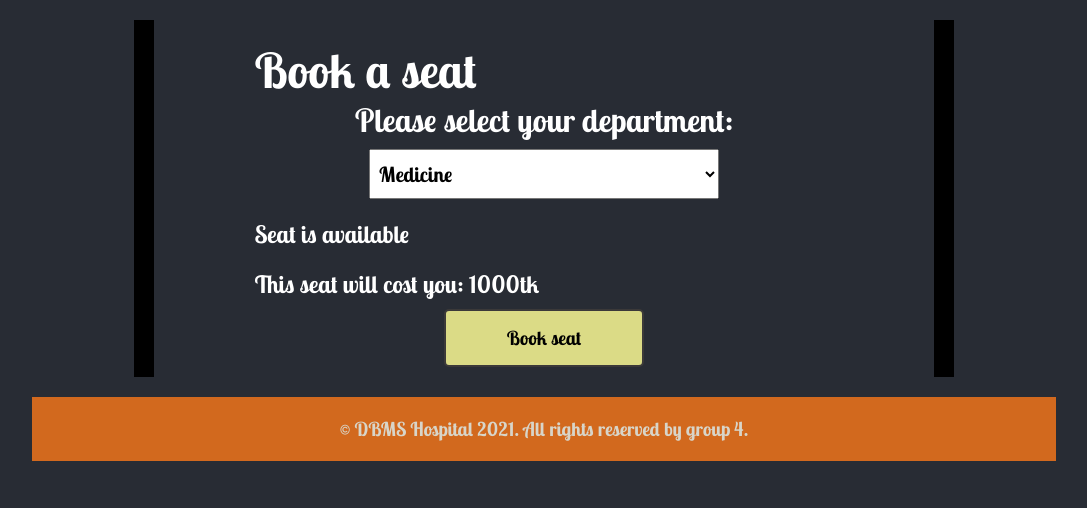
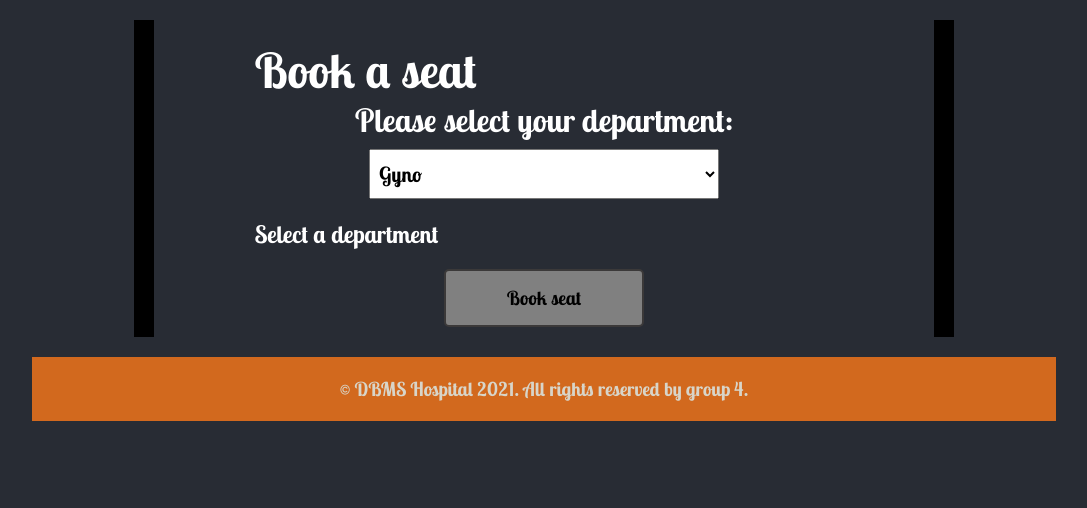
Before and after one commit to muzahidul190/hospital_management_project, a PHP site: page /patient_dashbord.php in a window 1280 px wide, after a click on "Book a seat". Shown: the part 292-800 px from the top of the page, without its empty margins (96-1183 px from the left). Run offline with PHP 8.4, Linux system fonts and the light colour scheme; data comes from the database, SQL or seed files in the repository.

Commit message:
seat_booking except button

```diff
--- a/action.php
+++ b/action.php
@@ -82,8 +82,11 @@
             }
         }
 
-        public function update_table_values($table,$this_field, $with_this_value, $that_field, $this_value){
+        public function update_table_values($table,$this_field, $with_this_value, $that_field, $this_value,$limit=""){
             $sql = "UPDATE ".$table." SET `".$this_field."`= ".$with_this_value." WHERE `".$that_field."` =".$this_value;
+            if(!empty($limit)){
+                $sql .= "LIMIT ".$limit;
+            }
             return mysqli_query($this->conn, $sql);
         }
 
@@ -307,3 +310,16 @@
         echo "Marked this appointment as done.";
         exit();
     }
+
+
+    if(isset($_POST["seat_booking"])){
+        $id = $_POST["id"];
+        $data = $obj->return_sql_result("departments","dep_id",$id,"","",1);
+        $value = mysqli_fetch_assoc($data);
+        $seat_cost = $value["seat_cost"];
+        $dep_seat = $value["dep_seat"];
+        $booked = $value["dep_seat_booked"];
+        header("Content-Type: application/json");
+        echo json_encode(array('cost' => $seat_cost,'total_seat'=>$dep_seat,'booked'=>$booked));
+        exit();
+    }
--- a/ajax.js
+++ b/ajax.js
@@ -203,5 +203,34 @@
         })
     })
 
+    $("#p_department_seat").change(function(){
+        var id = $("#p_department_seat").val();
+        $.ajax({
+            url : "action.php",
+            method : "POST",
+            data : {seat_booking:1,id:id},
+            success : function(data){
+                $("#seat_book_button").prop("disabled",true);
+                $("#seat_cost").show();
+                var available = data.total_seat - data.booked;
+                var av_col = "green";
+                if(available <= 0){
+                    av_col = "red";
+                }
+                $("#seat_availability").html("<strong style='font-size:45px;color:"+av_col+";'>"+available+"</strong> seats available out of "+data.total_seat);
+                $("#seat_cost").html("This seat will cost you: <big style='color:yellow;'>"+data.cost+"</big>");
+                if(av_col == "red"){
+                    $("#seat_cost").hide();
+                }else{
+                    $("#seat_book_button").prop("disabled",false);
+                }
+            }
+        })
+    })
+
+    $("#seat_booking_form").on("submit",function(){
+        //alert("working");
+    })
+
 
 })
--- a/assets/css/style.css
+++ b/assets/css/style.css
@@ -256,6 +256,14 @@
     margin: 9px auto;
 }
 
+button{
+    cursor: pointer;
+}
+button:disabled{
+    pointer-events: none;
+    background-color: gray;
+}
+
 #d-per-sit-cost,  #d-seats,
 #d-name{
     display: block;
--- a/patient_dashbord.php
+++ b/patient_dashbord.php
@@ -3,7 +3,7 @@
 
 include 'action.php';
 
-$sql = "SELECT * FROM departments";
+$sql = "SELECT * FROM departments ORDER BY dep_name ASC";
 
 $dep_list = mysqli_query($conn,$sql);
 $dep_list2 = mysqli_query($conn,$sql);
@@ -83,7 +83,7 @@
             <section class="patient_view">
             <div class="item-according-to-link">
             <div id="appointment" class="single-item-design form-item" >
-                <form action="">
+                <form onsubmit="return false" id="make_appointment">
                     <legend><h2>Make an Appointment</h2></legend>
                     <label for="p_department_app">
                         <h3>Please select your department:</h3>
@@ -122,7 +122,7 @@
 
             </div>
             <div id="book_seat" class="single-item-design hide-single-item form-item" style="padding: 0 50px;">
-                <form action="">
+                <form onsubmit="return false" id="seat_booking_form">
                     <legend><h2>Book a seat</h2></legend>
                     <label for="p_department_seat">
                         <h3>Please select your department:</h3>
@@ -130,13 +130,13 @@
                     <select name="department" id="p_department_seat">
                         <?php
                             while($row = mysqli_fetch_assoc($dep_list)){
-                                echo '<option value="'.$row["dep_name"].'">'.$row["dep_name"].'</option>';
+                                echo '<option value="'.$row["dep_id"].'">'.$row["dep_name"].'</option>';
                             }
                         ?>
                     </select>
-                    <h2>Seat is available</h2>
-                    <h2>This seat will cost you: 1000tk</h2>
-                    <input type="submit" value="Book seat" class="btn btn-submit">
+                    <h2 id="seat_availability">Select a department</h2>
+                    <h2 id="seat_cost"></h2>
+                    <button type="submit" id="seat_book_button" class="btn btn-submit" disabled>Book seat</button>
 
                 </form>
 
```
